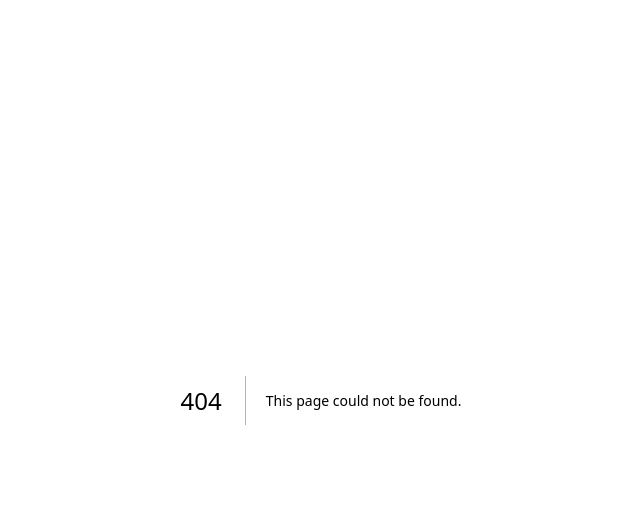
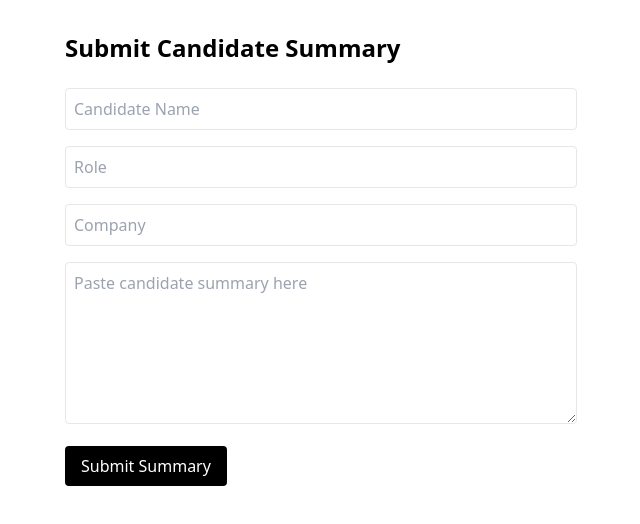
Before and after one commit to McSpaddenMatthew/alignedapplication, a Next.js app: page /submit in a window 1280 px wide. Before the commit this address had no page. Shown: the top 524 px of the page, without its empty margins (319-959 px from the left). Built offline with nearby package versions, Linux system fonts and the light colour scheme.

Commit message:
rebuild with loom-style MVP

```diff
--- /dev/null
+++ b/pages/submit.tsx
@@ -0,0 +1,87 @@
+import { useState } from 'react';
+import { supabase } from '../supabase/client';
+import { useRouter } from 'next/router';
+
+export default function SubmitPage() {
+  const [candidateName, setCandidateName] = useState('');
+  const [role, setRole] = useState('');
+  const [company, setCompany] = useState('');
+  const [summary, setSummary] = useState('');
+  const [loading, setLoading] = useState(false);
+  const router = useRouter();
+
+  const handleSubmit = async (e: React.FormEvent) => {
+    e.preventDefault();
+    if (loading) return;
+    setLoading(true);
+
+    try {
+      const { data, error } = await supabase
+        .from('summaries')
+        .insert([
+          {
+            candidateName: candidateName, // ✅ This matches Supabase column name
+            role,
+            company,
+            summary,
+          },
+        ]);
+
+      if (error) {
+        console.error('Supabase error:', JSON.stringify(error, null, 2));
+        alert('Error submitting summary');
+      } else {
+        alert('Summary submitted!');
+        // router.push('/dashboard'); // Optional redirect
+      }
+    } catch (err) {
+      console.error('Unexpected error:', err);
+      alert('Something went wrong. Please try again.');
+    } finally {
+      setLoading(false);
+    }
+  };
+
+  return (
+    <div className="max-w-xl mx-auto p-8">
+      <h1 className="text-2xl font-bold mb-6">Submit Candidate Summary</h1>
+      <form onSubmit={handleSubmit} className="space-y-4">
+        <input
+          type="text"
+          placeholder="Candidate Name"
+          value={candidateName}
+          onChange={(e) => setCandidateName(e.target.value)}
+          className="w-full border rounded p-2"
+        />
+        <input
+          type="text"
+          placeholder="Role"
+          value={role}
+          onChange={(e) => setRole(e.target.value)}
+          className="w-full border rounded p-2"
+        />
+        <input
+          type="text"
+          placeholder="Company"
+          value={company}
+          onChange={(e) => setCompany(e.target.value)}
+          className="w-full border rounded p-2"
+        />
+        <textarea
+          placeholder="Paste candidate summary here"
+          value={summary}
+          onChange={(e) => setSummary(e.target.value)}
+          rows={6}
+          className="w-full border rounded p-2"
+        />
+        <button
+          type="submit"
+          disabled={loading}
+          className="bg-black text-white px-4 py-2 rounded hover:bg-gray-800"
+        >
+          {loading ? 'Submitting…' : 'Submit Summary'}
+        </button>
+      </form>
+    </div>
+  );
+}
```
